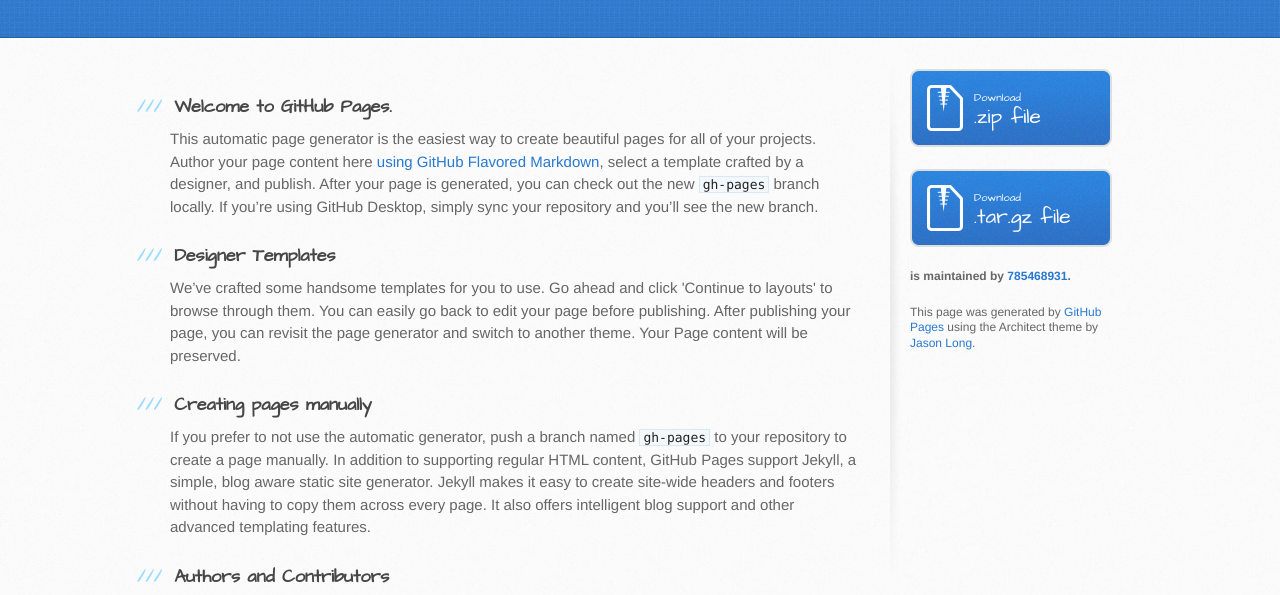
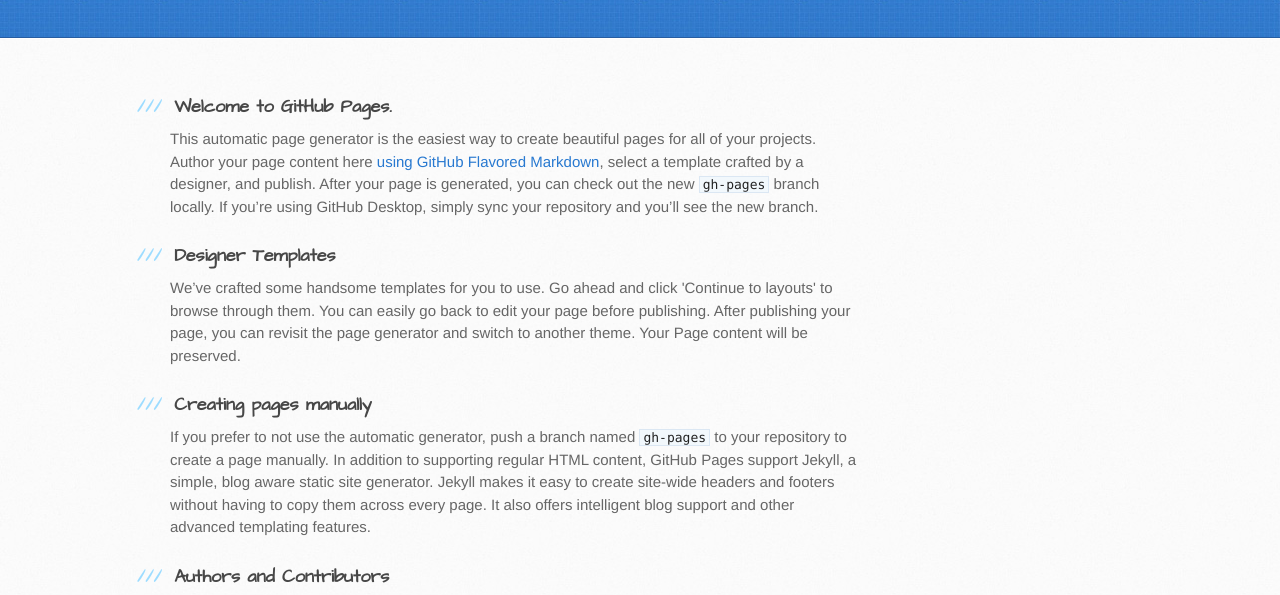
Before and after one commit to 785468931/myblog, a plain HTML site: page index.html in a window 1280 px wide. Shown: the part 163-758 px from the top of the page. Drawn offline with Linux system fonts and the light colour scheme.

Commit message:
Update index.html
隐藏项目模版页

```diff
--- a/index.html
+++ b/index.html
@@ -54,7 +54,7 @@
 <p>Having trouble with Pages? Check out our <a href="https://help.github.com/pages">documentation</a> or <a href="https://github.com/contact">contact support</a> and we’ll help you sort it out.</p>
         </section>
 
-        <aside id="sidebar">
+   <!--     <aside id="sidebar">
           <a href="https://github.com/785468931/myblog/zipball/master" class="button">
             <small>Download</small>
             .zip file
@@ -67,7 +67,7 @@
           <p class="repo-owner"><a href="https://github.com/785468931/myblog"></a> is maintained by <a href="https://github.com/785468931">785468931</a>.</p>
 
           <p>This page was generated by <a href="https://pages.github.com">GitHub Pages</a> using the Architect theme by <a href="https://twitter.com/jasonlong">Jason Long</a>.</p>
-        </aside>
+        </aside> -->
       </div>
     </div>
 
```
